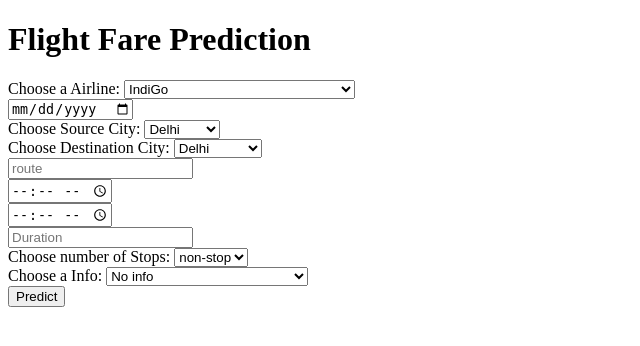
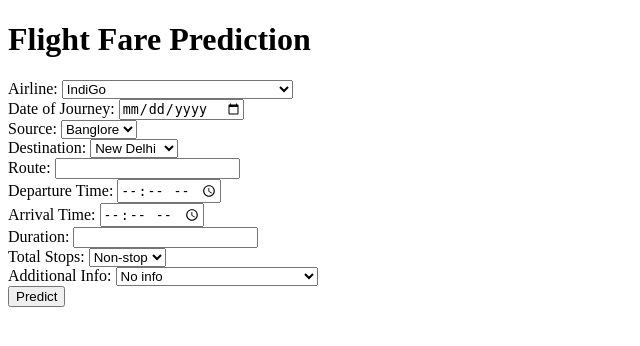
Before and after one commit to adhiraj135/Ineuron_Internship_Project_Flight_Fare_Prediction, a Flask app: page / in a window 1280 px wide. Shown: the top 346 px of the page, without its empty margins (0-640 px from the left). Run offline with Flask 3, Linux system fonts and the light colour scheme.

Commit message:
index file added to the project

```diff
--- a/application.py
+++ b/application.py
@@ -1,4 +1,4 @@
-from flask import Flask, request, render_template
+from flask import Flask, request, render_template,jsonify
 from flask_cors import CORS,cross_origin
 import pandas as pd
 import os
@@ -25,6 +25,7 @@ def predict():
             values = []
             for i in inputs.values():
                 values.append(i)
+            print(values)
             df=pd.read_excel("Dataset/Data_Train.xlsx")
             pred_df = pd.DataFrame(values, index=df.drop(columns=['Price'],axis=1).columns).T
             pred_df.to_csv("Dataset/prediction_file.csv", header=True, index=False)
--- a/templates/index.html
+++ b/templates/index.html
@@ -1,23 +1,36 @@
 <!DOCTYPE html>
-<html >
+<html>
+<head>
+    <title>Flight Fare Prediction</title>
+    <script>
+        function updateRoute() {
+            var source = document.getElementById("source").value;
+            var destination = document.getElementById("destination").value;
+            var route = source + " -> " + destination;
+            document.getElementById("route").value = route;
+        }
 
-<head>
-  <meta charset="UTF-8">
-  <title>Flight Price</title>
-  <link href='https://fonts.googleapis.com/css?family=Pacifico' rel='stylesheet' type='text/css'>
-<link href='https://fonts.googleapis.com/css?family=Arimo' rel='stylesheet' type='text/css'>
-<link href='https://fonts.googleapis.com/css?family=Hind:300' rel='stylesheet' type='text/css'>
-<link href='https://fonts.googleapis.com/css?family=Open+Sans+Condensed:300' rel='stylesheet' type='text/css'>
+        function calculateDuration() {
+            var departure = document.getElementById("departure").value;
+            var arrival = document.getElementById("arrival").value;
 
+            var depTime = new Date("2000-01-01 " + departure);
+            var arrTime = new Date("2000-01-01 " + arrival);
 
+            var duration = arrTime - depTime;
+            var hours = Math.floor(duration / (1000 * 60 * 60));
+            var minutes = Math.floor((duration % (1000 * 60 * 60)) / (1000 * 60));
+
+            var durationText = hours + "h " + minutes + "m";
+            document.getElementById("duration").value = durationText;
+        }
+    </script>
 </head>
-
 <body>
- <div class="login">
     <h1>Flight Fare Prediction</h1>
-      <form action="{{ url_for('predict')}}"method="post">
-        <label for="Airlines">Choose a Airline:</label>
-          <select id="Airlines" name="Airlines">
+    <form action="/predict" method="post">
+        <label for="airline">Airline:</label>
+        <select name="airline" id="airline">
             <option value="IndiGo">IndiGo</option>
             <option value="Air India">Air India</option>
             <option value="Jet Airways">Jet Airways</option>
@@ -30,40 +43,53 @@
             <option value="Jet Airways Business">Jet Airways Business</option>
             <option value="Multiple carriers Premium economy">Multiple carriers Premium economy</option>
             <option value="Trujet">Trujet</option>
-         </select> <br>
-          <input type="date" name="Date Of Journey" placeholder="Date_Of_Journey" required="required" /><br>
-          <label for="Source">Choose Source City:</label>
-          <select id="Source" name="Source">
+        </select><br>
+
+        <label for="date">Date of Journey:</label>
+        <input type="date" name="date" id="date"><br>
+
+        <label for="source">Source:</label>
+        <select name="source" id="source" onchange="updateRoute()">
+            <option value="Banglore">Banglore</option>
+            <option value="Kolkata">Kolkata</option>
             <option value="Delhi">Delhi</option>
+            <option value="Chennai">Chennai</option>
             <option value="Mumbai">Mumbai</option>
-             <option value="Kolkata">Kolkata</option>
-             <option value="Banglore">Banglore</option>
-              <option value="Chennai">Chennai</option>
-         </select> <br>
-          <label for="Destination">Choose Destination City:</label>
-          <select id="Destination" name="Destination">
-             <option value="Delhi">Delhi</option>
-             <option value="Mumbai">Mumbai</option>
-             <option value="Kolkata">Kolkata</option>
+        </select><br>
+
+        <label for="destination">Destination:</label>
+        <select name="destination" id="destination" onchange="updateRoute()">
+            <option value="New Delhi">New Delhi</option>
             <option value="Banglore">Banglore</option>
             <option value="Cochin">Cochin</option>
-              <option value="New Delhi">New Delhi</option>
+            <option value="Kolkata">Kolkata</option>
+            <option value="Delhi">Delhi</option>
             <option value="Hyderabad">Hyderabad</option>
-         </select> <br>
-          <input type="text" name="Route" placeholder="route" required="required" /><br>
-          <input type="time" name="dep time" placeholder="dep_time" required="required" /><br>
-          <input type="time" name="arrival time" placeholder="arrival_time" required="required" /><br>
-          <input type="text" name="Duration" placeholder="Duration" required="required" /><br>
-          <label for="Total_Stops">Choose number of Stops:</label>
-          <select id="Total_Stops" name="Total_Stops">
-             <option value="non-stop">non-stop</option>
+        </select><br>
+
+        <label for="route">Route:</label>
+        <input type="text" name="route" id="route" readonly><br>
+
+        <label for="departure">Departure Time:</label>
+        <input type="time" name="departure" id="departure" onchange="calculateDuration()"><br>
+
+        <label for="arrival">Arrival Time:</label>
+        <input type="time" name="arrival" id="arrival" onchange="calculateDuration()"><br>
+
+        <label for="duration">Duration:</label>
+        <input type="text" name="duration" id="duration" readonly><br>
+
+        <label for="stops">Total Stops:</label>
+        <select name="stops" id="stops">
+            <option value="non-stop">Non-stop</option>
+            <option value="2 stops">2 stops</option>
             <option value="1 stop">1 stop</option>
-             <option value="2 stop">2 stop</option>
-             <option value="3 stop">3 stop</option>
-              <option value="4 stop">4 stop</option>
-         </select> <br>
-          <label for="Additional_Info">Choose a Info:</label>
-          <select id="Additional_Info" name="Additional_Info">
+            <option value="3 stops">3 stops</option>
+            <option value="4 stops">4 stops</option>
+        </select><br>
+
+        <label for="info">Additional Info:</label>
+        <select name="info" id="info">
             <option value="No info">No info</option>
             <option value="In-flight meal not included">In-flight meal not included</option>
             <option value="No check-in baggage included">No check-in baggage included</option>
@@ -73,16 +99,15 @@
             <option value="Business class">Business class</option>
             <option value="Red-eye flight">Red-eye flight</option>
             <option value="2 Long layover">2 Long layover</option>
-         </select> <br>
+        </select><br>
 
-          <button type="submit" class="btn btn-primary btn-block btn-large">Predict</button>
+        <input type="submit" value="Predict">
     </form>
+
 
     <br>
     <br>
 
- </div>
  {{result_text}}
-
 </body>
 </html>
```
Also changed, not shown: 2 other files. Lines whose indentation alone changed are shown as unchanged.
